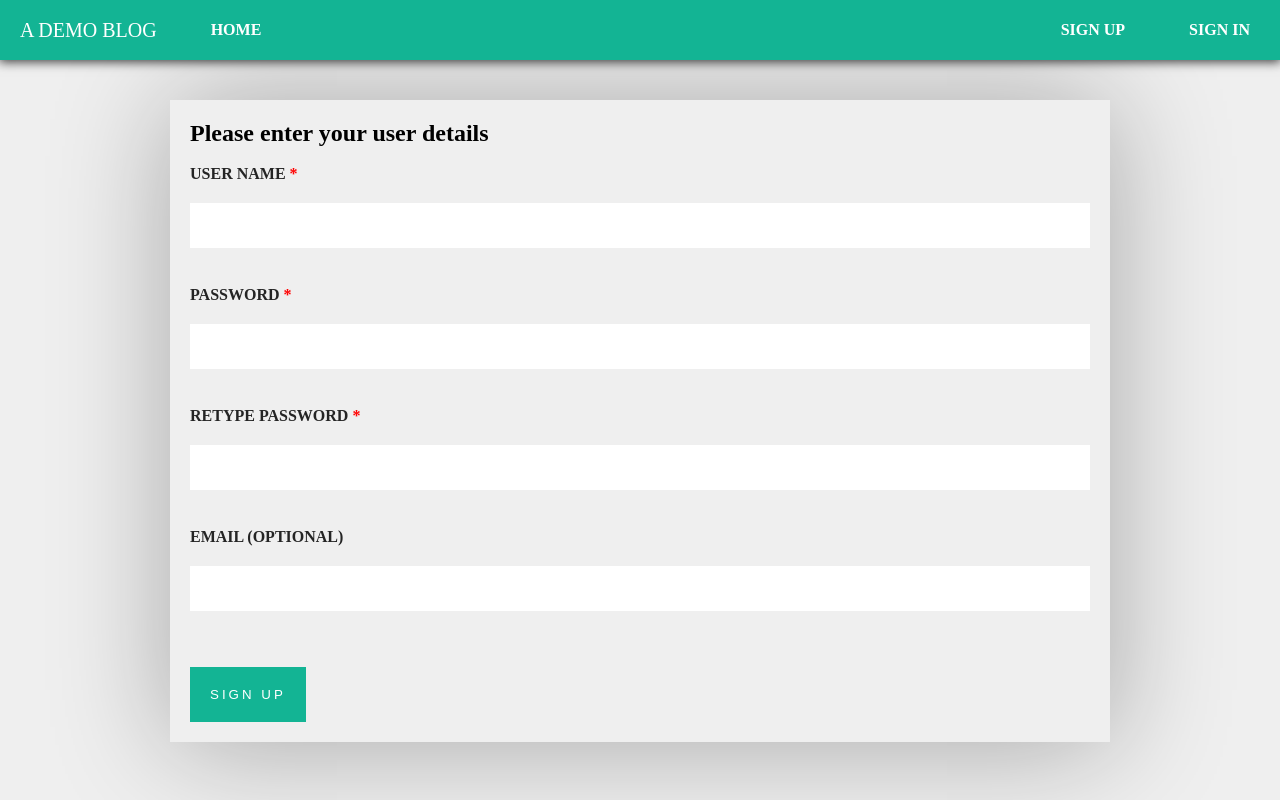
After one commit to Skmsoumya/a_basic_blog, a Python web app: template templates/signupTemplate.html in a window 1280 px wide. The commit adds this page. Run offline with Jinja, Linux system fonts and the light colour scheme; the template is opened without the code that fills it, so the values that code supplies are empty.

Commit message:
completed user signup, account creation and added user cookies

```diff
--- a/static/commonStyles.css
+++ b/static/commonStyles.css
@@ -21,8 +21,12 @@ html, body {
 	box-shadow: 0px 1px 10px 1px rgba(0,0,0,0.75);
 	background: #13b494;
 	color: #ffffff;
+	position: relative;
 }
-
+.mainHeader a {
+	color: inherit;
+	text-decoration: none;
+}
 .headerButtons{
 	height: 60px;
 	padding: 0px 20px;
@@ -90,3 +94,39 @@ textarea[name="blogContent"] {
 	font-weight: bold;
 	font-size: 14px;
 }
+
+.blogPost {
+	max-width:800px;
+	margin: 10px auto;
+	padding:20px;
+}
+
+.blogPost .title {
+	padding:20px 0px 0px 0px;
+	font-size: 34px;
+	font-weight: 600;
+	text-transform: capitalize;
+}
+
+.blogPost .dateTime {
+	font-size: 14px;
+	text-align: right;
+	border-bottom: 1px solid rgba(0,0,0,0.5);
+	font-weight: 600;
+	color: rgba(0,0,0,0.5);
+}
+
+.blogPost .body {
+	font-size:20px;
+	color: rgba(0,0,0,0.75);
+	font: Arial;
+	font-weight: normal;
+	padding-top: 20px;
+}
+
+.rightHolder {
+	position: absolute;
+	right: 0px;
+    display: inline-block;
+    top: 0px;
+}
--- a/templates/adminPage.html
+++ b/templates/adminPage.html
@@ -12,7 +12,7 @@
 						<input type="text" name="blogTitle" value="{{title}}">
 					</div>
 				</label>
-				{% if errors.title_error %}
+				{% if errors and errors.title_error %}
 					<div class="error">{{ errors.title_error }}</div>
 				{% endif %}
 			</div>
@@ -23,7 +23,7 @@
 						<textarea type="text" name="blogContent">{{content}}</textarea>
 					</div>
 				</label>
-				{% if errors.content_error %}
+				{% if errors and errors.content_error %}
 					<div class="error">{{ errors.content_error }}</div>
 				{% endif %}
 			</div>
--- a/templates/commonFiles.html
+++ b/templates/commonFiles.html
@@ -6,12 +6,28 @@
 	</head>
 	<body>
 		<header class="mainHeader">
-			<div class="blogTitle">A Demo Blog</div>
-			<div class="headerButtons">Home</div>
-			<div class="headerButtons">Article</div>
+			<a href="/">
+				<div class="blogTitle">A Demo Blog</div>
+			</a>
+			<a href="/">
+				<div class="headerButtons">Home</div>
+			</a>
+			<div class="rightHolder">
+				{% if userName %}
+					<div class="headerButtons">Hello {{userName}}!!</div>
+				{% else %}
+					<a href="/signup">
+						<div class="headerButtons">Sign Up</div>
+					</a>
+					<div class="headerButtons">Sign In</div>
+
+				{% endif %}
+
+			</div>
 		</header>
 		<div class="mainContainer">
-			{%block content %}{% endblock %}
+			{% block content %}{% endblock %}
+			{% block homeContent %}{% endblock %}
 		</div>
 	</body>
 </html>
--- /dev/null
+++ b/templates/signupTemplate.html
@@ -0,0 +1,58 @@
+{% extends "commonFiles.html" %}
+
+{% block title %}Sign Up{% endblock %}
+
+{% block content %}
+	<div class="formHolder">
+		<form method="post">
+			<h2>Please enter your user details</h2>
+			<br>
+			<div class="formElementHolder">
+				<label>
+					User Name <span style="color: red;">*</span>
+					<input type="text" name="userName" value="{{page.userName}}"/>
+					{% if page.errors.userName %}
+						<span style="color: red;">Please Enter A Valid User Name!</span>
+					{% endif %}
+					{% if page.errors.userExists %}
+						<span style="color: red;">User Already Exists!</span>
+					{% endif %}
+				</label>
+			</div>
+			<br>
+			<div class="formElementHolder">
+				<label>
+					Password <span style="color: red;">*</span>
+					<input type="password" name="password">
+					{% if page.errors.password %}
+						<span style="color: red;">Please Enter A Valid Password!</span>
+					{% endif %}
+				</label>
+			</div>
+			<br>
+			<div class="formElementHolder">
+			<label>
+				Retype Password <span style="color: red;">*</span>
+					<input type="password" name="rePassword">
+					{% if page.errors.rePass %}
+						<span style="color: red;">Passwords don't Match!</span>
+					{% endif %}
+				</label>
+			</div>
+			<br>
+			<div class="formElementHolder">
+				<label>
+					Email (Optional)
+					<input type="text" name="email" value="{{page.email}}">
+					{% if page.errors.email %}
+						<span style="color: red;">Please Enter A Valid Email!</span>
+					{% endif %}
+				</label>
+			</div>
+			<br>
+			<br>
+
+			<button type="submit">Sign Up</button>
+		</form>
+	</div>
+{% endblock %}
```
Also changed, not shown: main.py (+163 -4 lines), templates/homeTemplate.html (+14 -0 lines), templates/postTemplate.html (added, +11 -0 lines), templates/welcomeTemplate.html (added, +7 -0 lines), index.yaml (line endings or trailing spaces), 1 other file.
